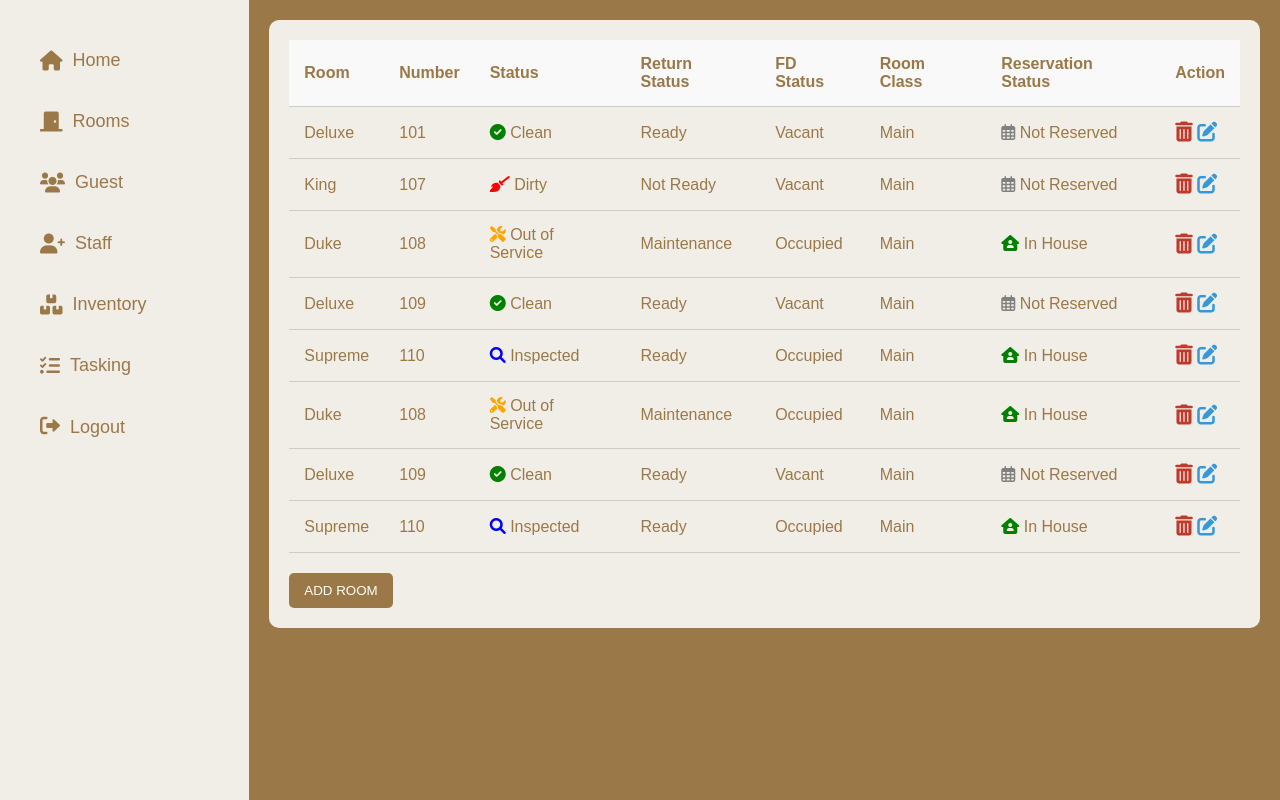
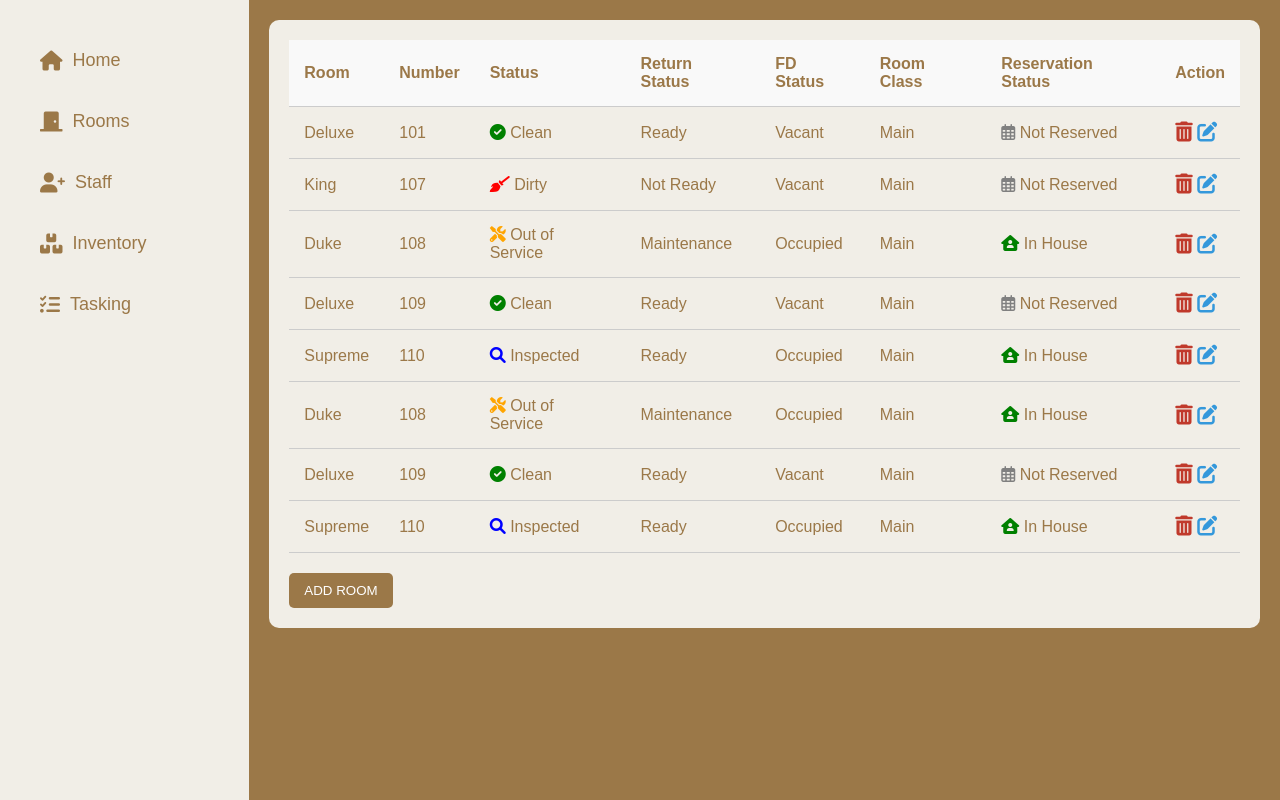
Before and after one commit to Saradiaa20/SWE-project-Hotel-management-system-, a PHP site: page /AdminRooms.php in a window 1280 px wide. Run offline with PHP 8.4, Linux system fonts and the light colour scheme.

Commit message:
Update AdminRooms.php

```diff
--- a/PHP/Admin/AdminRooms.php
+++ b/PHP/Admin/AdminRooms.php
@@ -130,16 +130,13 @@
     <!-- Sidebar -->
     <aside class="sidebar">
         <ul class="sidebar-menu">
-            <li><a href="#"><i class="fas fa-home"></i>Home</a></li>
-            <li><a href="#"><i class="fas fa-door-closed"></i>Rooms</a></li>
-            <li><a href="#"><i class="fas fa-users"></i>Guest</a></li>
-            <li><a href="#"><i class="fas fa-user-plus"></i>Staff</a></li>
-            <li><a href="#"><i class="fas fa-boxes"></i>Inventory</a></li>
-            <li><a href="#"><i class="fas fa-tasks"></i>Tasking</a></li>
+        <li><a href="#"><i class="fas fa-home"></i>Home</a></li>
+      <li><a href="AdminRooms.php"><i class="fas fa-door-closed"></i>Rooms</a></li>
+      <li><a href="Staff/StaffInventory.php"><i class="fas fa-user-plus"></i>Staff</a></li>
+      <li><a href="inventory.php"><i class="fas fa-boxes"></i>Inventory</a></li>
+      <li><a href="AdminTasks.php"><i class="fas fa-tasks"></i>Tasking</a></li>
         </ul>
-        <div class="logout">
-            <a href="#"><i class="fas fa-sign-out-alt"></i>Logout</a>
-        </div>
+
     </aside>
     <!-- Main content -->
     <main class="main-content">
```
